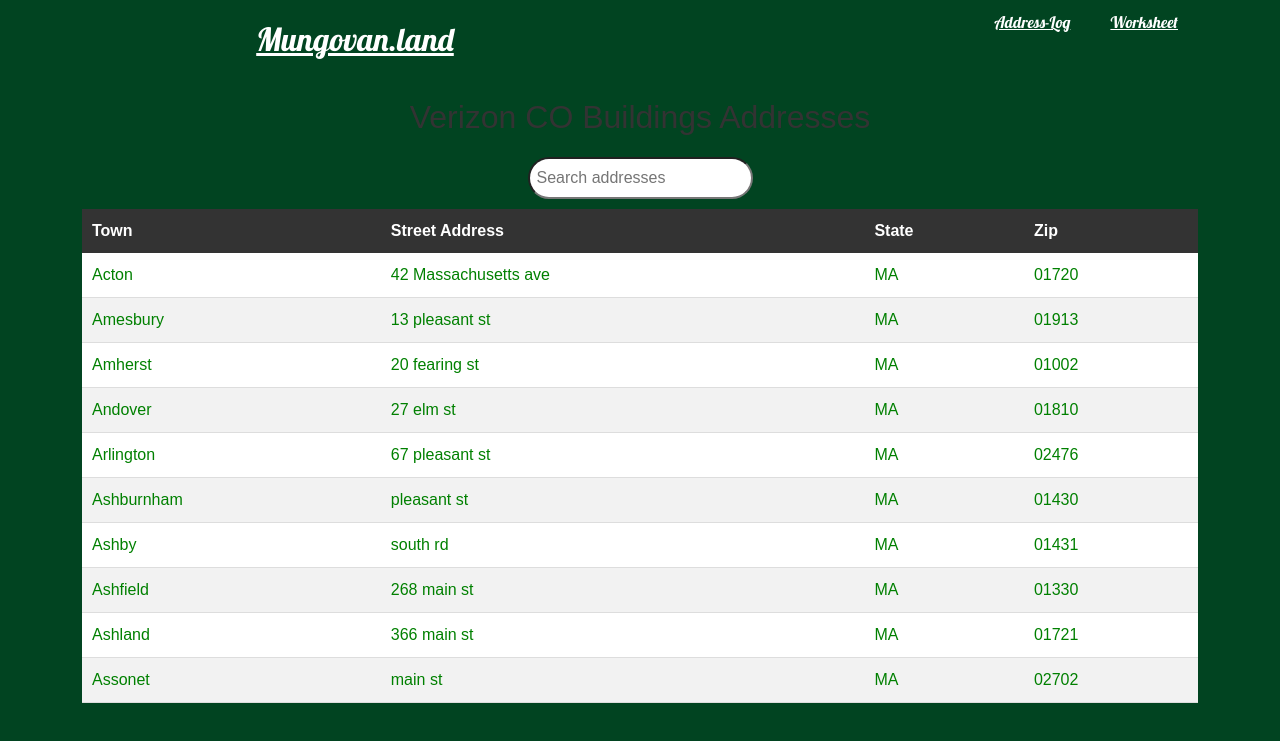
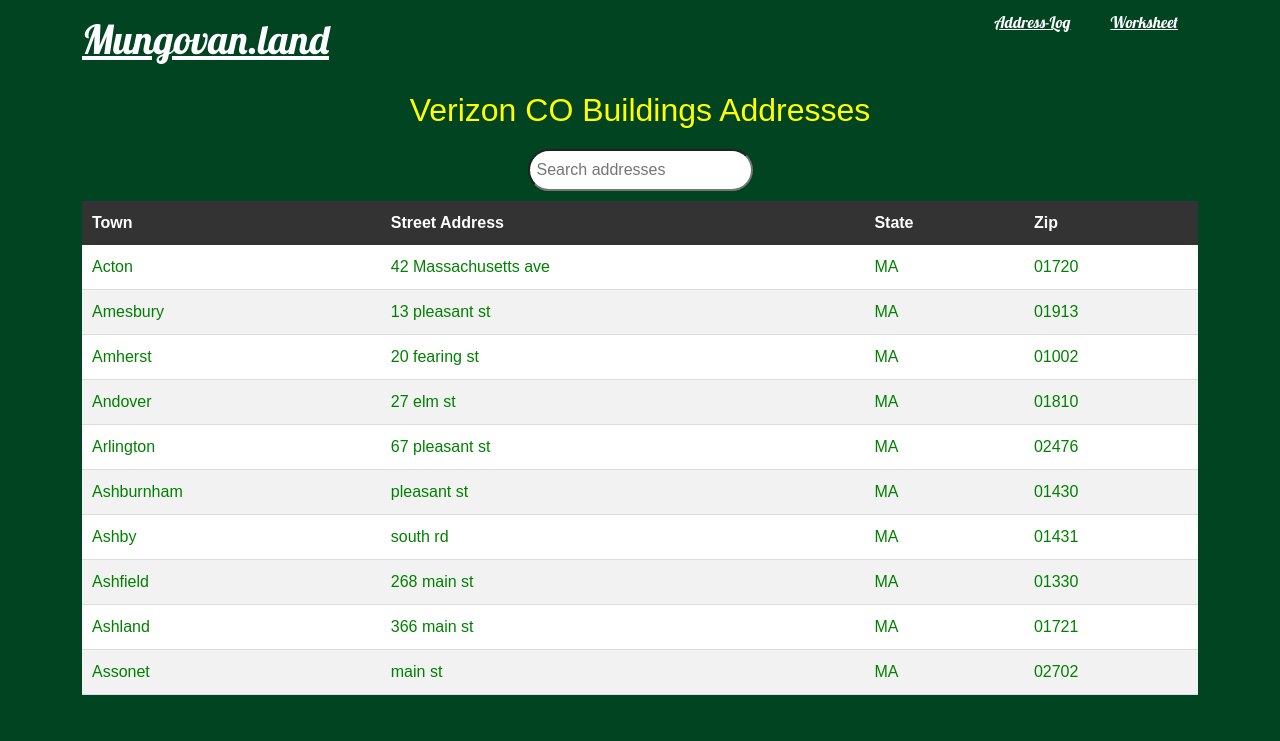
Before and after one commit to jlloyd0430/Mungovan-Trucking, a React (Create React App) app: page /mission in a window 1280 px wide. Shown: the top 741 px of the page. Built offline with nearby package versions, Linux system fonts and the light colour scheme.

Commit message:
Update AddressBook.css

```diff
--- a/src/AddressBook.css
+++ b/src/AddressBook.css
@@ -6,11 +6,11 @@ body {
 }
 
 /* Set styles for the page title */
-h1 {
+.verizon-title {
   font-size: 2em;
   text-align: center;
   margin: 20px 0;
-  color: #333;
+  color: yellow;
 }
 
 .col-md-6 {
```
